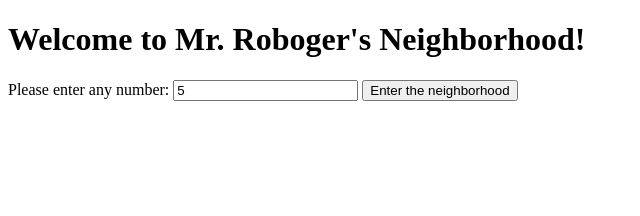
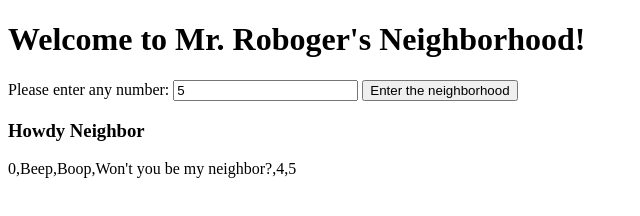
Before and after one commit to doctorcrawford/beep-boop, a plain HTML site: page index.html in a window 1280 px wide. Both pictures are taken after typing "5" into the empty fields and a click on the button "Enter the neighborhood". Shown: the whole page, without its empty margins (0-640 px from the left). Drawn offline with Linux system fonts and the light colour scheme.

Commit message:
add div for result in html, add ui to grab form input and return result to html

```diff
--- a/index.html
+++ b/index.html
@@ -15,6 +15,9 @@
     <input type="number" id="inputNumber" name="inputNumber">
     <button type="submit">Enter the neighborhood</button>
   </form>
-
+  <div class="hidden" id="neighborhood">
+    <h3>Howdy Neighbor</h3>
+    <p id="result"></p>
+  </div>
 </body>
 </html>
--- a/js/script.js
+++ b/js/script.js
@@ -26,16 +26,17 @@ function beepBoop(userInput) {
 
 
 // UI Logic
+const form = document.querySelector('form');
+let result = document.getElementById("result");
+
 
 function runNeighborhood(e) {
   e.preventDefault();
-  const inputNumber = document.getElementById('inputNumber');
+  const inputNumber = document.getElementById('inputNumber').value;
 
-  // console.log(beepBoop(inputNumber));
+  result.append(beepBoop(inputNumber).toString(" "));
 }
 
 window.addEventListener('load', function() {
-  const form = document.querySelector('form');
   form.addEventListener('submit', runNeighborhood);
-
 });
```
